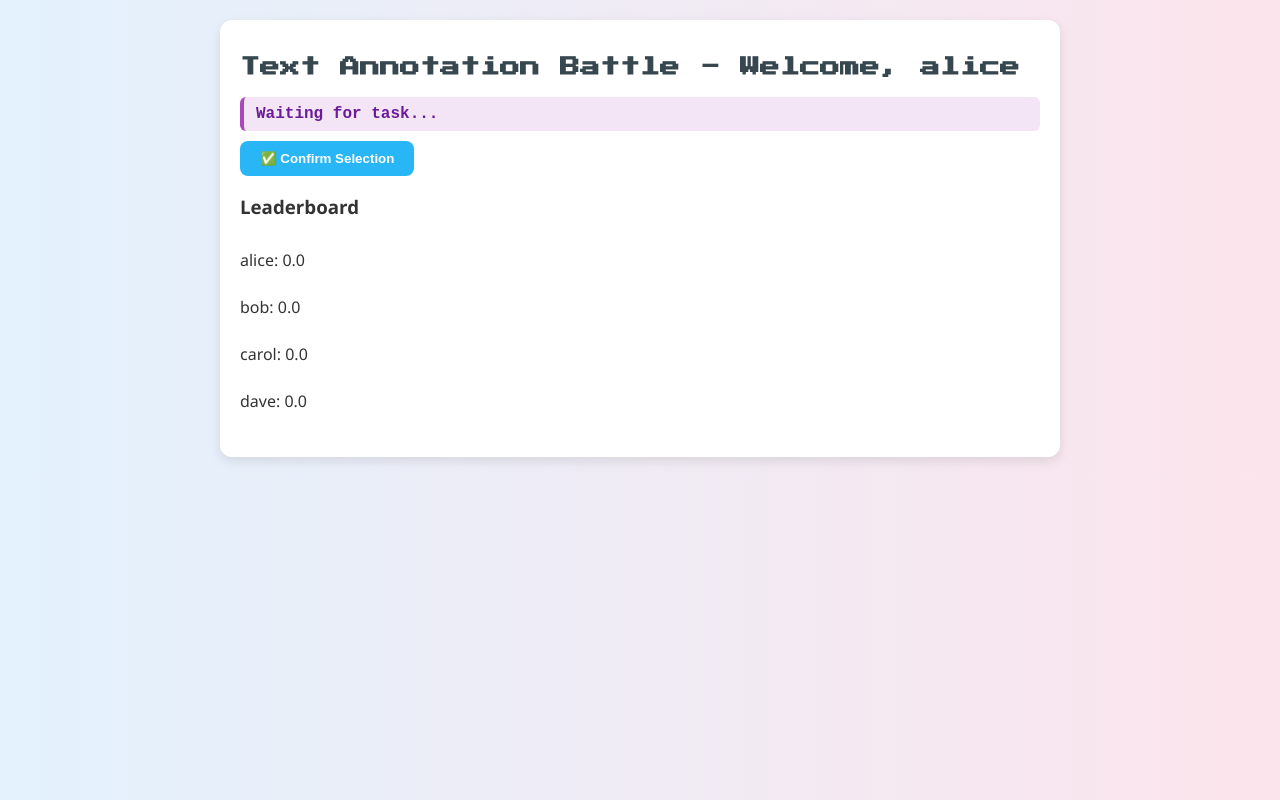
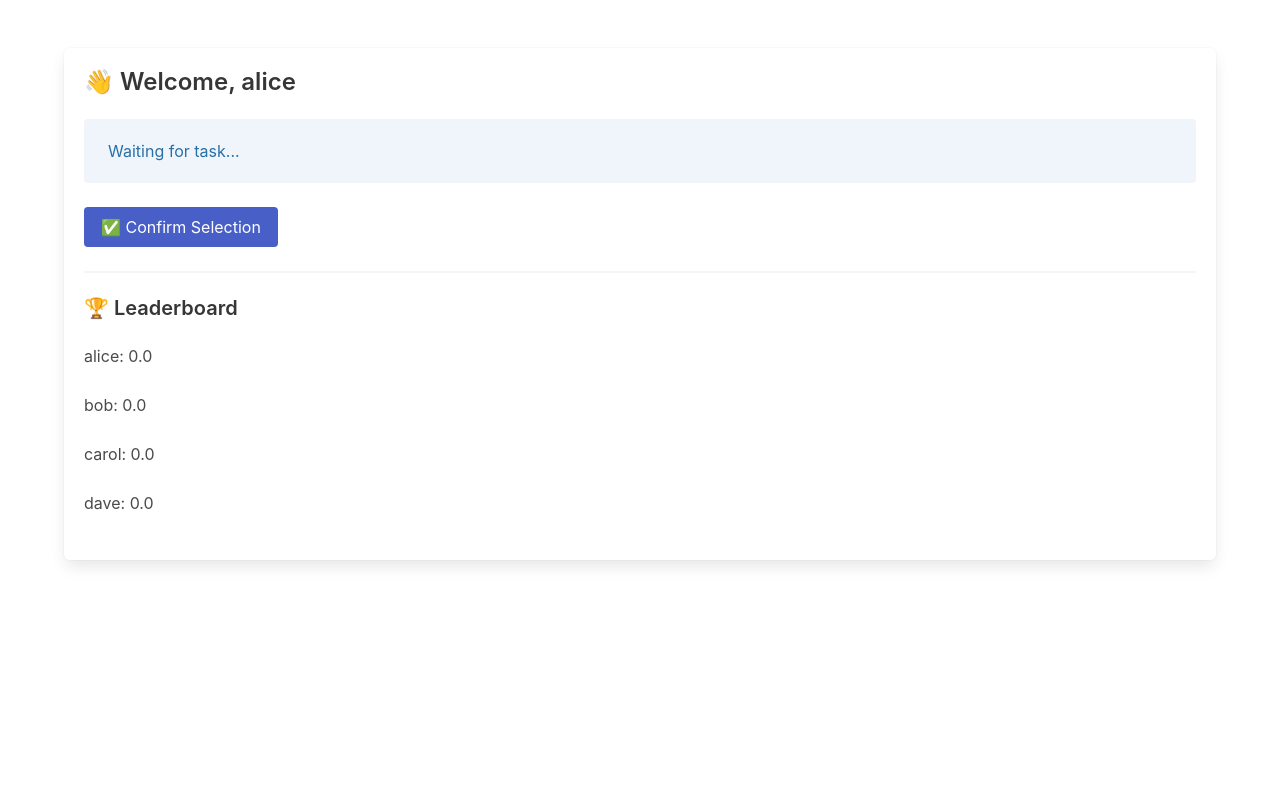
Before and after one commit to zzp-coder/GPR_Game, a Flask app: page /game in a window 1280 px wide. Run offline with Flask 3, Linux system fonts and the light colour scheme; a user stored in the database is signed in; data comes from the database, SQL or seed files in the repository; some libraries are stand-ins or nearby versions.

Commit message:
improve ui

```diff
--- a/templates/game.html
+++ b/templates/game.html
@@ -5,90 +5,48 @@
   <meta name="viewport" content="width=device-width, initial-scale=1">
   <script src="https://cdn.socket.io/4.3.2/socket.io.min.js"></script>
   <script src="/static/main.js"></script>
-  <link href="https://fonts.googleapis.com/css2?family=Press+Start+2P&display=swap" rel="stylesheet">
+  <link rel="stylesheet" href="https://cdn.jsdelivr.net/npm/bulma@0.9.4/css/bulma.min.css">
   <style>
-    body {
-      margin: 0;
-      font-family: 'Segoe UI', sans-serif;
-      background: linear-gradient(to right, #e3f2fd, #fce4ec);
-      padding: 20px;
-      color: #333;
-    }
-    h2 {
-      font-family: 'Press Start 2P', cursive;
-      font-size: 20px;
-      color: #37474f;
-    }
-    .game-box {
-      background: white;
-      border-radius: 12px;
-      padding: 20px;
-      box-shadow: 0 4px 12px rgba(0,0,0,0.1);
-      max-width: 800px;
-      margin: 0 auto;
-    }
     .sentence {
       cursor: pointer;
-  padding: 5px 8px;          /* 增大点击区域 */
-  display: inline;     /* 改为inline-block，块级特性更好响应点击 */
+      padding: 4px 6px;
+      display: inline-block;
       border-radius: 4px;
       transition: background-color 0.2s;
-  user-select: none;         /* 防止文字选中影响点击体验 */
+      user-select: none;
     }
 
     .sentence:hover {
-  background-color: #e0f7fa;
+      background-color: #f0f0f0;
     }
 
     .selected {
-  background-color: #ffeb3b !important; /* 强制覆盖，保证点击立即高亮 */
+      background-color: #ffe082 !important;
     }
+
     #paragraph-box {
       line-height: 1.8;
-      margin-bottom: 20px;
-    }
-    button {
-      padding: 10px 20px;
-      background-color: #29b6f6;
-      color: white;
-      font-weight: bold;
-      border: none;
-      border-radius: 8px;
-      cursor: pointer;
-    }
-    button:hover {
-      background-color: #0288d1;
-    }
-    #leaderboard {
-      margin-top: 30px;
-    }
-    .leader-item {
-      margin-bottom: 10px;
-    }
-    #status {
-      font-family: 'Courier New', monospace; /* 使用等宽字体以区分段落内容 */
-      font-size: 16px;
-      font-weight: bold;
-      color: #6a1b9a; /* 深紫色强调 */
-      margin-bottom: 10px;
-      background-color: #f3e5f5; /* 淡紫色背景 */
-      padding: 8px 12px;
-      border-left: 4px solid #ab47bc; /* 强调左边线 */
-      border-radius: 6px;
+      margin-bottom: 1.5rem;
     }
   </style>
 </head>
 <body>
-  <div class="game-box">
-    <h2>Text Annotation Battle - Welcome, {{ username }}</h2>
-    <div id="paragraph-box"></div>
+  <section class="section">
+    <div class="container">
+      <div class="box">
+        <h2 class="title is-4">👋 Welcome, {{ username }}</h2>
+        <div id="paragraph-box" class="content"></div>
 
-    <!-- ✅ 把 status 提前 -->
-    <p id="status">Waiting for task...</p>
-    <button onclick="submitSelection()">✅ Confirm Selection</button>
-    <h3>Leaderboard</h3>
-    <div id="leaderboard"></div>
+        <div id="status" class="notification is-info is-light">Waiting for task...</div>
+
+        <button class="button is-link" onclick="submitSelection()">✅ Confirm Selection</button>
+
+        <hr>
+        <h3 class="title is-5">🏆 Leaderboard</h3>
+        <div id="leaderboard" class="content"></div>
       </div>
+    </div>
+  </section>
 
   <script>
     const username = "{{ username }}";
```
Also changed, not shown: templates/admin.html (+15 -15 lines), templates/login.html (+34 -7 lines). Lines whose indentation alone changed are shown as unchanged.
